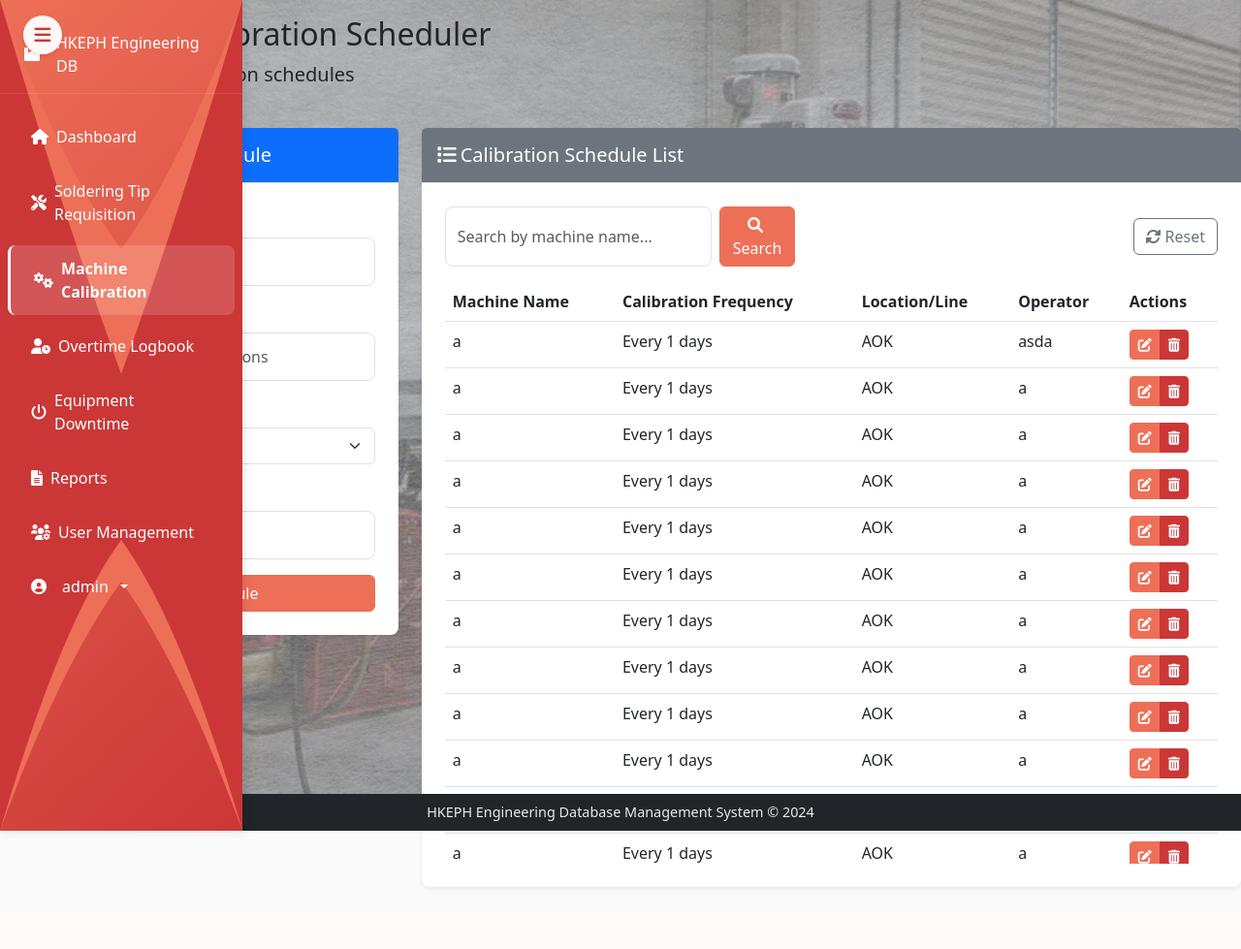
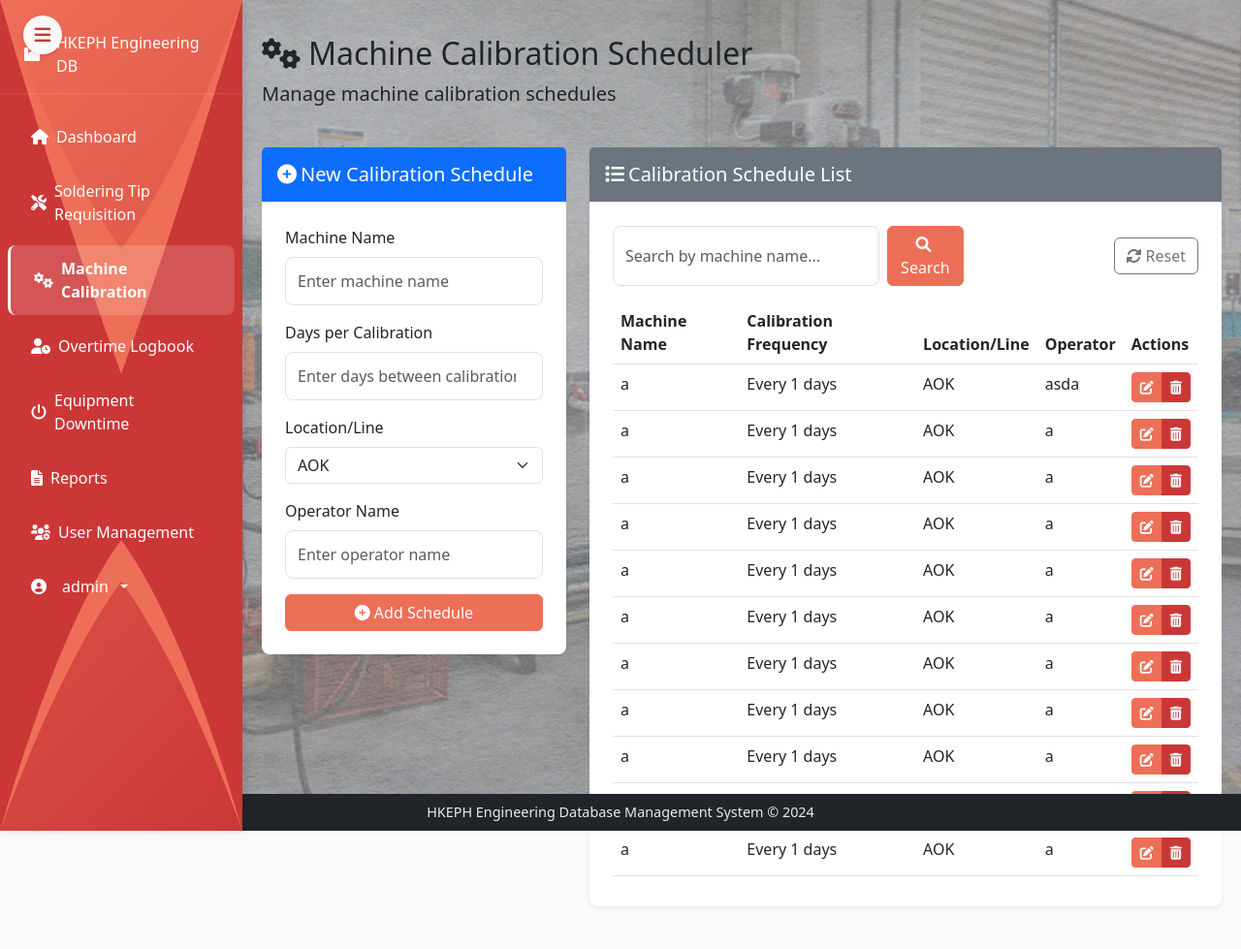
Before and after one commit to Lenardogs/ENGINEER_DBMS, a Flask app: page /machine-calibrations in a window 1280 px wide. Shown: the whole page at 97% size. Before the commit the page ends 917 px from the top, so only its background shows below. Run offline with Flask 3, Linux system fonts and the light colour scheme; a user stored in the database is signed in; data comes from the database, SQL or seed files in the repository; some libraries are stand-ins or nearby versions.

Commit message:
fix the indentation of the pages

```diff
--- a/static/css/style.css
+++ b/static/css/style.css
@@ -202,6 +202,23 @@ body {
     color: rgba(255, 255, 255, 0.6) !important;
 }
 
+/* Main content padding to avoid navbar overlap */
+.content-area {
+    margin-left: var(--sidebar-width);
+    transition: margin-left 0.3s cubic-bezier(0.4, 0, 0.2, 1);
+}
+
+@media (max-width: 768px) {
+    .content-area {
+        margin-left: 0;
+    }
+}
+
+/* Ensure content doesn't overlap with fixed navbar */
+.content-area {
+    padding-top: 60px; /* Adjust this value based on your navbar height */
+}
+
 /* Custom form styles */
 .form-control:focus, .form-select:focus {
     box-shadow: 0 0 0 0.25rem var(--accent-primary);
--- a/templates/equipment_downtime.html
+++ b/templates/equipment_downtime.html
@@ -1,6 +1,7 @@
 {% extends 'base.html' %}
 
 {% block content %}
+<div class="content-area">
     <div class="row mb-4">
         <div class="col">
             <h2><i class="fas fa-power-off me-2"></i>Equipment Downtime Records</h2>
@@ -201,4 +202,5 @@
             </div>
         </div>
     </div>
+</div>
 {% endblock %}
--- a/templates/machine_calibration.html
+++ b/templates/machine_calibration.html
@@ -1,7 +1,7 @@
 {% extends 'base.html' %}
 
 {% block content %}
-<div class="machine-calibration-bg">
+<div class="content-area">
 <div class="row mb-4">
     <div class="col">
         <h2><i class="fas fa-cogs me-2"></i>Machine Calibration Scheduler</h2>
--- a/templates/overtime_logbook.html
+++ b/templates/overtime_logbook.html
@@ -1,6 +1,7 @@
 {% extends 'base.html' %}
 
 {% block content %}
+<div class="content-area">
     <div class="row mb-4">
         <div class="col">
             <h2><i class="fas fa-user-clock me-2"></i>Overtime Logbook</h2>
@@ -165,4 +166,5 @@
             </div>
         </div>
     </div>
+</div>
 {% endblock %}
--- a/templates/reports.html
+++ b/templates/reports.html
@@ -1,6 +1,7 @@
 {% extends 'base.html' %}
 
 {% block content %}
+<div class="content-area">
     <div class="row mb-4">
         <div class="col">
             <h2><i class="fas fa-file-alt me-2"></i>Reports</h2>
--- a/templates/soldering_tip.html
+++ b/templates/soldering_tip.html
@@ -1,6 +1,7 @@
 {% extends 'base.html' %}
 
 {% block content %}
+<div class="content-area">
     <div class="row mb-4">
         <div class="col">
             <h2><i class="fas fa-tools me-2"></i>Soldering Tip Requisition</h2>
@@ -185,4 +186,5 @@
             </div>
         </div>
     </div>
+</div>
 {% endblock %}
--- a/templates/user_management.html
+++ b/templates/user_management.html
@@ -1,6 +1,7 @@
 {% extends 'base.html' %}
 
 {% block content %}
+<div class="content-area">
     <div class="row mb-4">
         <div class="col">
             <h2><i class="fas fa-users-cog me-2"></i>User Management</h2>
@@ -180,4 +181,5 @@
             </div>
         </div>
     </div>
+</div>
 {% endblock %}
```
Lines whose indentation alone changed are shown as unchanged.
